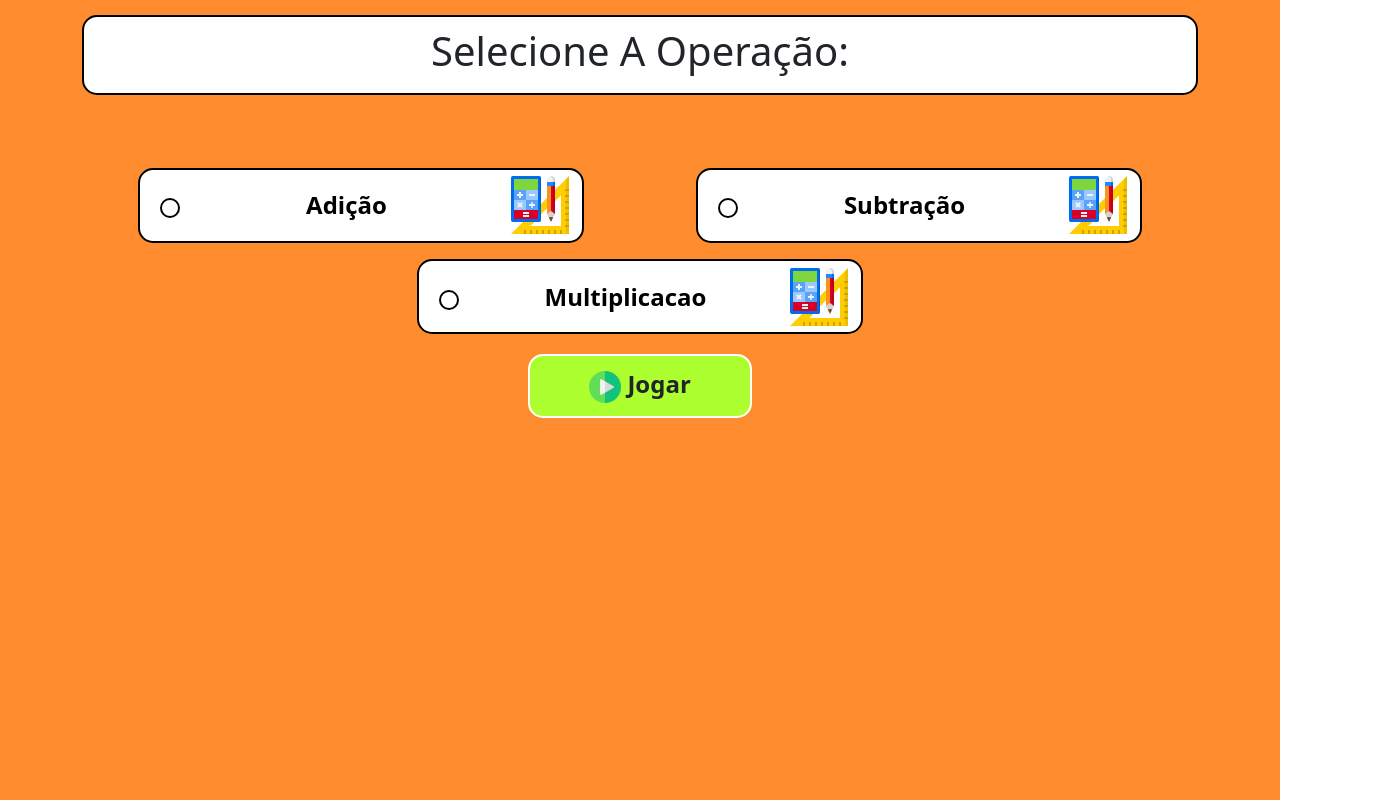
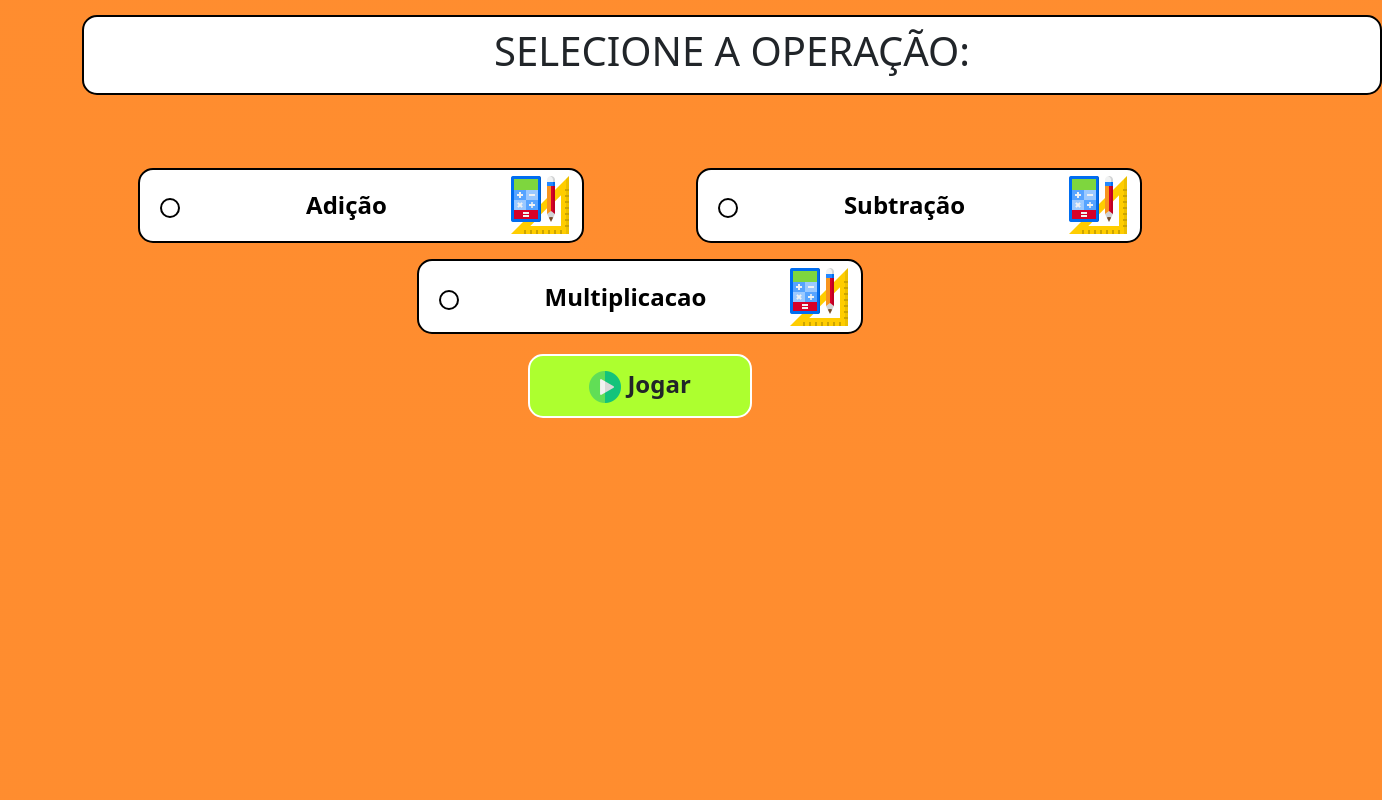
Before and after one commit to ferreirajoao-cps/TCC-2H3, a plain HTML site: page assets/html/materias.html in a window 1280 px wide. Shown: the whole page, 1382 px wide, since content can reach past the window. Drawn offline with Linux system fonts and the light colour scheme.

Commit message:
desing 2.0 depois resolver os bug

```diff
--- a/assets/css/form-questao.css
+++ b/assets/css/form-questao.css
@@ -1,11 +1,11 @@
 
 * {
-    cursor: crosshair;
+    cursor: auto;
 }
 body {
-    background: #ad5389;
-    background: -webkit-linear-gradient(to right, #3c1053, #ad5389);
-    background: linear-gradient(to right, #3c1053, #ad5389);
+    background: #ffffff;
+    /* background: -webkit-linear-gradient(to right, #ff7300d0, #ff7300d0); */
+    background: linear-gradient(to right, #ff7300d0, #ff7300d0);
 }
 
 .container {
@@ -29,7 +29,7 @@ body {
     margin-bottom: 1.25rem;
     border-radius: 0.9375rem;
     font-weight: bold;
-    background-color: rgba(241, 241, 241, 0.5);
+    background-color: rgb(255, 255, 255);
     text-align: center;
 }
 
@@ -48,17 +48,17 @@ body {
 
 .resp1,
 .resp3 {
-    background-color: rgba(135, 206, 235, 0.70);
+    background-color: rgba(0, 128, 167, 0.7);
 }
 
 .resp2,
 .resp4 {
-    background-color: rgba(147, 112, 219, 0.70);
+    background-color: rgba(141, 243, 8, 0.7);
 }
 
 .respostas {
-    background-color: rgba(241, 241, 241, 0.5);
-    border: 0.125rem solid #000;
+    background-color: rgb(255, 255, 255);
+    border: 0.1125rem solid #000;
     border-radius: 0.9375rem;
     padding: 0.9375rem;
 }
@@ -93,18 +93,18 @@ body {
 
 .lpulos,
 #btnPular {
-    background-color: #4BC0C0;
+    background-color: #00ffff;
 }
 
 .lerros,
 #btnParar {
-    background-color: #FF6384;
+    background-color: #ff0000dc;
 }
 
 #btnConfirmar,
 #btnPular,
 #btnParar {
-    cursor: crosshair;
+    cursor: auto;
     color: black;
     padding: 0.3125rem;
     font-weight: bold;
@@ -123,7 +123,7 @@ body {
     box-shadow: 10px 10px 5px -7px rgba(0,0,0,0.75);
 -webkit-box-shadow: 10px 10px 5px -7px rgba(0,0,0,0.75);
 -moz-box-shadow: 10px 10px 5px -7px rgba(0,0,0,0.75);
-    cursor: crosshair;
+    cursor: auto;
 }
 
 .lnivel,
@@ -164,5 +164,5 @@ body {
     text-wrap: nowrap;
 }
 * {
-    cursor: crosshair;
+    cursor: auto;
 }
--- a/assets/css/materias.css
+++ b/assets/css/materias.css
@@ -21,7 +21,7 @@ body {
 
 .form-label-container {
     font-size: 1.5rem;
-    display: flex;
+    display: grid;
     justify-content: center;
     align-items: center;
     border: 0.125rem solid #000;
@@ -137,13 +137,13 @@ input[type='radio'] {
 .form-check-p:hover,
 .form-check-v:hover,
 .btn:hover {
-    box-shadow: 10px 10px 5px -7px rgba(0,0,0,0.75);
+    box-shadow: 10px 10px 5px -7px rgba(0, 0, 0, 0.75);
 -webkit-box-shadow: 10px 10px 5px -7px rgba(0,0,0,0.75);
 -moz-box-shadow: 10px 10px 5px -7px rgba(0,0,0,0.75);
 }
 
 .btn {
-    cursor: crosshair;
+    cursor: auto;
     padding-top: 0.625rem;
     margin-top: 1.25rem;
     font-size: 1.5rem;
@@ -165,7 +165,7 @@ input[type='radio'] {
 .btn:hover {
     background-color: greenyellow;
     border: 0.125rem solid #000000; /* Adiciona a borda preta */
-    cursor: crosshair;
+    cursor: auto;
     color: white;
     box-shadow: 10px 10px 5px -7px rgba(0,0,0,0.75);
 -webkit-box-shadow: 10px 10px 5px -7px rgba(0,0,0,0.75);
@@ -173,7 +173,7 @@ input[type='radio'] {
 }
 
 * {
-    cursor: crosshair;
+    cursor: auto;
 }
 @media screen and (max-width: 768px) {
     .btn{
--- a/assets/html/materias.html
+++ b/assets/html/materias.html
@@ -10,7 +10,9 @@
     </head>
     <body>
         <div class="container">
-            <div class="form-label-container"><h1>Selecione A Operação:</h1></div>
+            <!-- mudança no label  -->
+            <div class="form-label-container" style="width: 1300px;"><h1>SELECIONE A OPERAÇÃO:</h1></div>
+            <!-- <div class="form-label-container" style="width: 700px;"><h1>SELECIONE A OPERAÇÃO:</h1></div>              -->
             <div class="contp">
                 <div class="form-check-m" onclick="selecionarMateria('A')">
                     <input class="form-check-input" type="radio" name="materia" id="materiaA" value="A">
```
Also changed, not shown: assets/css/index.css (line endings or trailing spaces), assets/images/geral/logo.png (added), assets/images/geral/logoBG.png.
